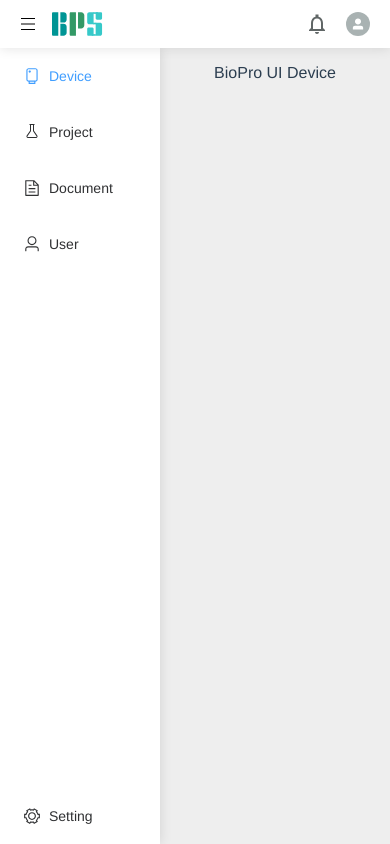
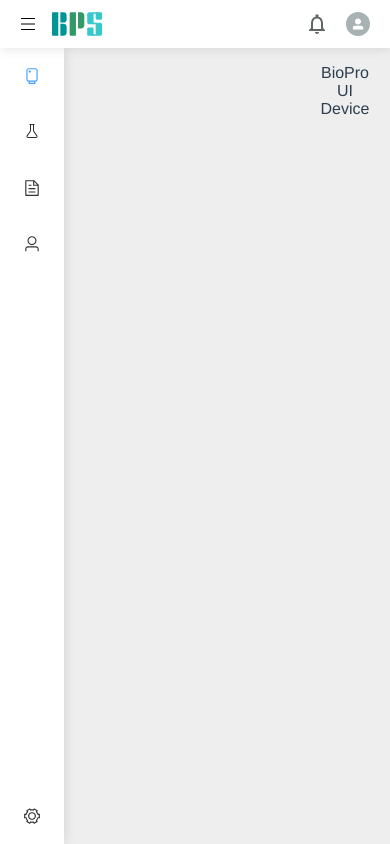
Before and after one commit to tommy44458/light-vue3-starter, a Vue app: page /device in a window 390 px wide. Built offline with nearby package versions, Linux system fonts and the light colour scheme.

Commit message:
side menu RWD

```diff
--- a/package.json
+++ b/package.json
@@ -35,7 +35,8 @@
     "vite-plugin-cdn-import": "^0.3.5",
     "vite-plugin-svg-icons": "^2.0.1",
     "vue": "^3.2.25",
-    "vue-router": "4"
+    "vue-router": "4",
+    "vue-window-size": "^1.1.2"
   },
   "peerDependencies": {},
   "devDependencies": {
--- a/src/components/LayoutMain.vue
+++ b/src/components/LayoutMain.vue
@@ -44,13 +44,6 @@ $left-side-width = 80px
     z-index: 2
 }
 
-.el-aside {
-    width: 160px
-    height: 100%
-    box-shadow: 0px 0px 12px rgba(0, 0, 0, 0.12)
-    background-color: #ffffff
-}
-
 .el-main {
   padding: 16px
 }
--- a/src/components/LayoutMenu.vue
+++ b/src/components/LayoutMenu.vue
@@ -1,7 +1,8 @@
 <template>
 	<el-menu
+		class="side-menu"
 		:default-active="reactiveData.activeIndex"
-		:collapse="isCollapse"
+		:collapse="reactiveData.isCollapse"
 		:unique-opened="true"
 		@open="handleOpen"
 		@close="handleClose"
@@ -12,7 +13,7 @@
 					:key="index"
 					:index="item.path"
 					:route="item.path"
-					class="menu-footer"
+					class="footer"
 					@click="router.push(item.path)"
 				>
 					<el-icon>
@@ -39,13 +40,11 @@
 </template>
 
 <script setup lang="ts">
-import { watch, ref, reactive } from 'vue'
+import { onMounted, watch, reactive } from 'vue'
 import { useRouter } from 'vue-router'
 
 import SvgIcon from '@/components/SvgIcon.vue'
 import MenuItem from '@/types/index.ts'
-
-const isCollapse = ref(false)
 
 const handleOpen = (key: string, keyPath: string[]) => {
 	console.log(key, keyPath)
@@ -85,11 +84,28 @@ const reactiveData = reactive({
 		},
 	],
 
+	isCollapse: false,
 	activeIndex: null,
 
 	itemClick(e: MenuItem) {
 		router.push(e.path)
 	},
+})
+
+const onResize = () => {
+	// const { width } = useWindowSize()
+	console.log(window.innerWidth)
+	if (window.innerWidth < 872) {
+		reactiveData.isCollapse = true
+		console.log(reactiveData.isCollapse)
+	} else {
+		reactiveData.isCollapse = false
+	}
+}
+
+onMounted(() => {
+	window.addEventListener('resize', onResize)
+	onResize()
 })
 
 watch(
@@ -98,25 +114,20 @@ watch(
 		reactiveData.activeIndex = _n.path
 	},
 )
-
-// onMounted(() => {
-// 	router.isReady().then(() => {
-// 		reactiveData.activeIndex = router.currentRoute.value.path
-// 	})
-// })
 </script>
 
 <style scoped lang="stylus">
-
-.el-menu {
+.side-menu {
     height: 100%
     border-right: none
     text-align: left
-}
+    box-shadow: 0px 0px 12px rgba(0, 0, 0, 0.12)
+    max-width 160px
 
-.menu-footer {
-  bottom: 0;
-  width: 100%;
-  position: absolute;
+    .footer {
+        bottom: 0;
+        width: 100%;
+        position: absolute;
+    }
 }
 </style>
```
Also changed, not shown: 1 other file (tests, documents, lock files or other folders).
